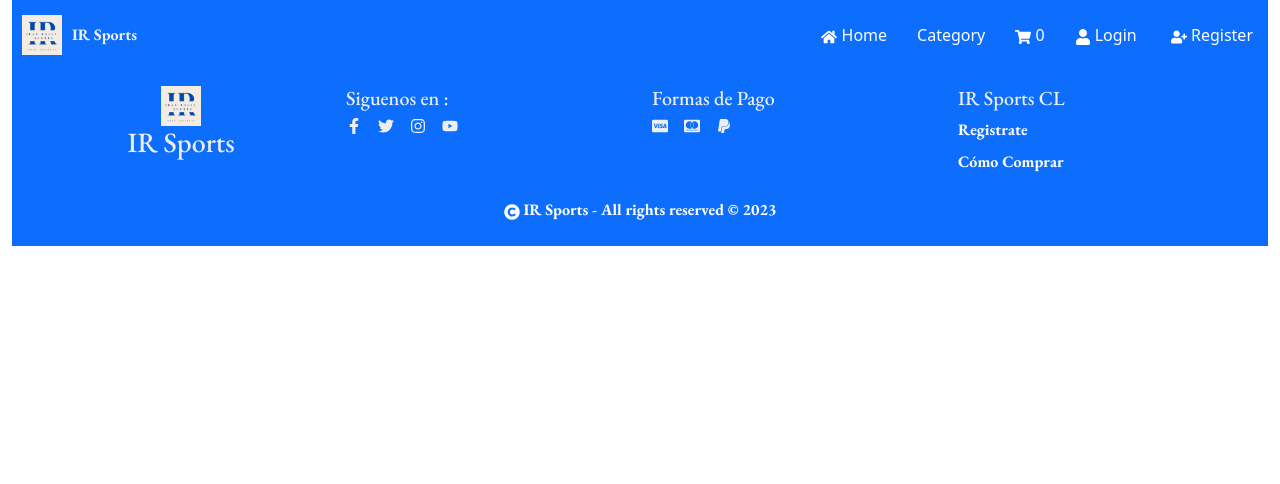
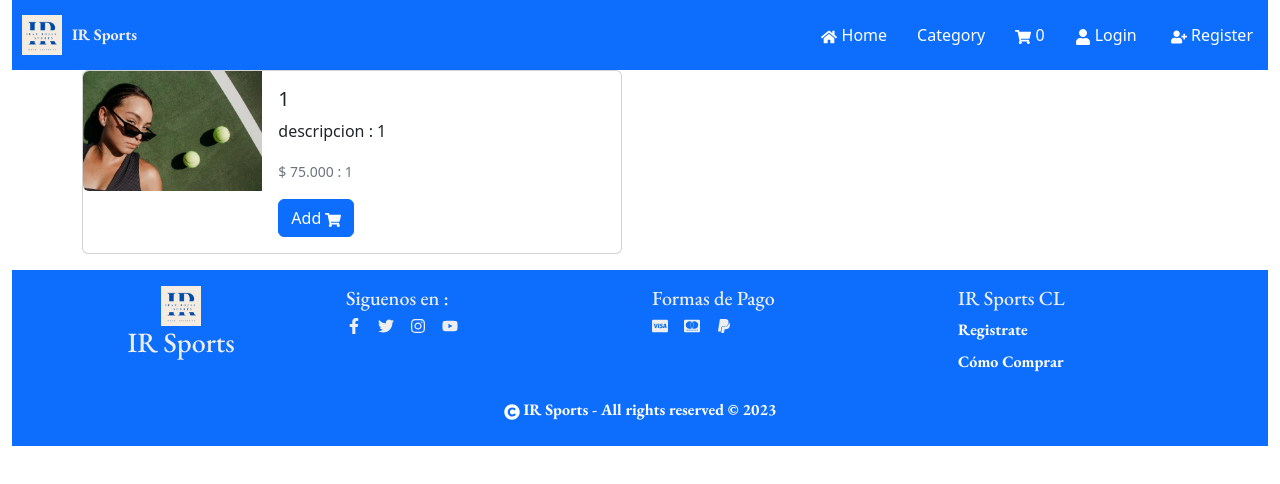
Before and after one commit to iroja003/irsport, a React (Vite) app: page /producto/1 in a window 1280 px wide. Shown: the top 484 px of the page. Built offline with nearby package versions, Linux system fonts and the light colour scheme.

Commit message:
decimo commit

```diff
--- a/src/context/ProductContext.jsx
+++ b/src/context/ProductContext.jsx
@@ -53,7 +53,7 @@ const ProductProvider = ({children}) => {
     }
 
     return(
-           <ProductContext.Provider value ={{ products, categ, setCateg, carrito, setCarrito, addToCart, incrementItem, decrementItem }}>
+           <ProductContext.Provider value ={{ products, setProducts, categ, setCateg, carrito, setCarrito, addToCart, incrementItem, decrementItem }}>
              {children}
            </ProductContext.Provider>
     );
--- a/src/pages/Detalle.jsx
+++ b/src/pages/Detalle.jsx
@@ -1,37 +1,46 @@
 //
-import React, { useContext  } from 'react'
+import React, { useContext,useEffect  } from 'react'
 import { useParams } from 'react-router-dom';
 //
 import { ProductContext } from '../context/ProductContext';
+//
+import {   FaShoppingCart } from 'react-icons/fa';
 //
 const Detalle = () => {
 
   const {itemId} = useParams();
   console.log(itemId);
-  const {products, addToCart } = useContext(ProductContext);
-  const element = products.filter((p) => p.id === itemId );
-  console.log(element.length);
+  const {products, setProducts, addToCart } = useContext(ProductContext);
 
-  return (
-    <>
-      { element.length > 0 ?
-      <div className="container" key={element[0].id}>
+  const getElemento = () => {
+      const selectProd = products.filter((p) => p.id === itemId).map((p) => p );
+      console.log(selectProd);
+      setProducts(selectProd);
+     }
+
+   useEffect (() => {
+    getElemento();
+ },[itemId]);
+
+/*
+      <div className="container">
         <div className="card mb-3 prod-det">
             <div className="row g-0" >
               <div className="col-md-4">
                 <img src=""
                   className="img-fluid rounded-start"
-                  alt={element[0].title}
+                  alt=""
                 />
               </div>
               <div className="col-md-8">
                 <div className="card-body">
-                  <h5 className="card-title">{element[0].title}</h5>
-                  <p className="card-text">{element[0].description}</p>
-                  <p className="card-text"><small className="text-muted">{element[0].price}</small></p>
+                  <h5 className="card-title">titulo</h5>
+                  <p className="card-text">descripcion</p>
+                  <p className="card-text"><small className="text-muted">$ 75.000 </small></p>
                   <button
                       className="btn btn-primary btn_card"
-                      onClick={ () => addToCart (element[0].id, element[0].precio, element[0].title, element[0].img)}
+                      type = "button"
+                      onClick={ handleClick()}
                       >
                         Add Carro
                     </button>
@@ -39,8 +48,41 @@ const Detalle = () => {
               </div>
             </div>
         </div>
-      </div> : <div></div>
-    }
+      </div>
+
+
+            <div className="container">
+          <h1> Producto : {itemId}</h1>
+      </div>
+*/
+
+  return (
+    <>
+      <div className="container">
+        <div className="card mb-3 prod-det">
+            <div className="row g-0" >
+              <div className="col-md-4">
+                <img src="/tennis1.jpg"
+                  className="img-fluid rounded-start"
+                  alt=""
+                />
+              </div>
+              <div className="col-md-8">
+                <div className="card-body">
+                  <h5 className="card-title">{itemId}</h5>
+                  <p className="card-text">descripcion : {itemId}</p>
+                  <p className="card-text"><small className="text-muted">$ 75.000 : {itemId} </small></p>
+                  <button
+                      className="btn btn-primary btn_card"
+                      type = "button"
+                      >
+                        Add <FaShoppingCart />
+                    </button>
+                </div>
+              </div>
+            </div>
+        </div>
+      </div>
     </>
   );
 };
```
